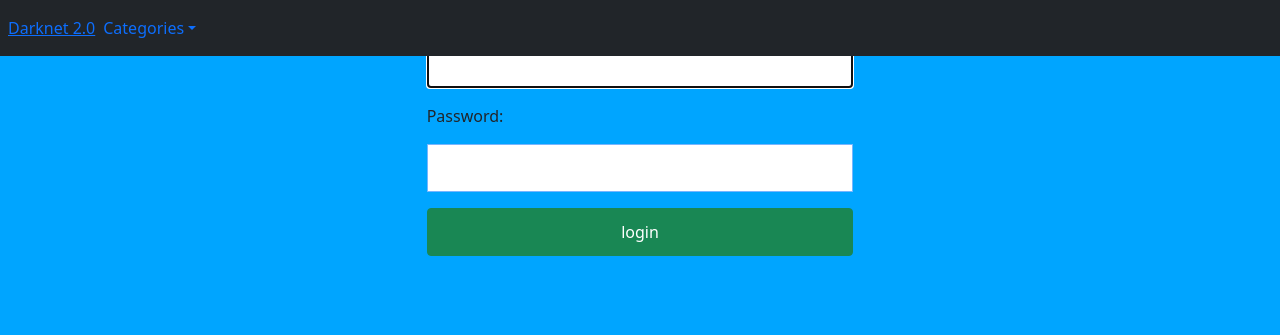
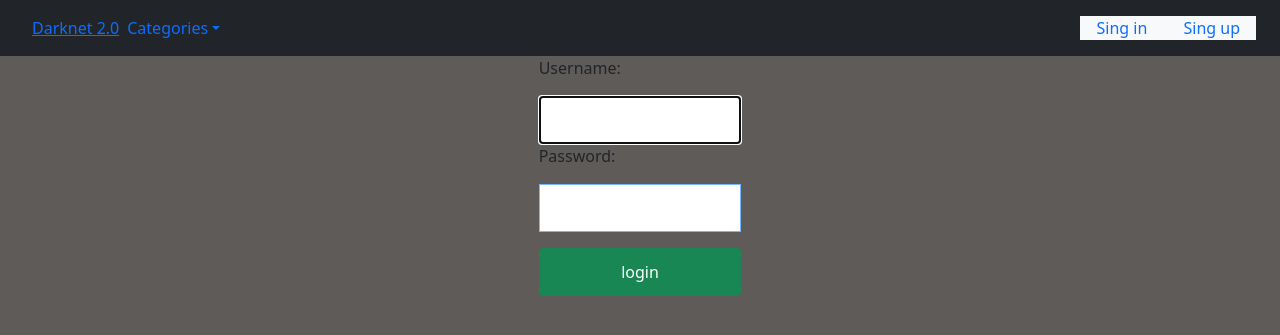
Before and after one commit to DeltaStas365/1st-django-project, a Django app: page /users/login/ in a window 1280 px wide. Shown: the top 335 px of the page. Run offline with Django 4.2, Linux system fonts and the light colour scheme.

Commit message:
Some fixes must to do!!!

```diff
--- a/first_site/games/templates/base_generic.html
+++ b/first_site/games/templates/base_generic.html
@@ -9,13 +9,13 @@
           integrity="sha384-EVSTQN3/azprG1Anm3QDgpJLIm9Nao0Yz1ztcQTwFspd3yD65VohhpuuCOmLASjC" crossorigin="anonymous">
     <style>
         body {
-    background-color: #00a5ff;
+    background-color: #5e5b59;
     }
     </style>
 </head>
 <body>
 <header>
-    <nav class="navbar fixed-top navbar-expand-lg bg-body-tertiary bg-dark">
+    <nav class="navbar fixed-top navbar-expand-md px-4 md-5 bg-dark">
         <button class="navbar-toggler" type="button" data-bs-toggle="collapse"
                 data-bs-target="#menuItems" aria-controls="menuItems" aria-expanded="false"
                 aria-label="Toggle Navigation">
@@ -35,18 +35,22 @@
                 </li>
             </ul>
         </div>
+        <div class="ms-auto bg-light">
+            {% if user.is_authenticated %}
+            <a href="{% url 'profile' %}" class="px-3 text-decoration-none">{{ user.username }}</a>
+            {% else %}
+            <a href="{% url 'login' %}" class="px-3 text-decoration-none">Sing in</a>
+            <a href="{% url 'signup' %}" class="px-3 text-decoration-none">Sing up</a>
+            {% endif %}
+        </div>
     </nav>
 </header>
-<!--<ul>-->
-<!--    {% if user.is_authenticated %}-->
-<!--    <li>User: {{user.get_username}}</li>-->
-<!--    <li><a href="{% url 'logout' %}?next={{ request.path }}">Log Out</a></li>-->
-<!--    {% else %}-->
-<!--    <li><a href="{% url 'login' %}?next={{ request.path }}">Log in</a></li>-->
-<!--    {% endif %}-->
-<!--</ul>-->
-{% block content %}
-{% endblock %}
+<main>
+    <div class="page-container">
+        {% block content %}
+        {% endblock %}
+    </div>
+</main>
 <script src="https://cdn.jsdelivr.net/npm/bootstrap@5.1.3/dist/js/bootstrap.min.js" integrity="sha384-QJHtvGhmr9XOIpI6YVutG+2QOK9T+ZnN4kzFN1RtK3zEFEIsxhlmWl5/YESvpZ13" crossorigin="anonymous"></script>
 </body>
 </html>
--- a/first_site/static/css/index.css
+++ b/first_site/static/css/index.css
@@ -10,3 +10,8 @@ input {
 .game-card {
     width: 100%;
 }
+.page-container {
+    margin-top: 3.5rem;
+    margin-left: 2rem;
+    margin-right: 2rem;
+}
--- a/first_site/users/templates/registration/login.html
+++ b/first_site/users/templates/registration/login.html
@@ -1,4 +1,5 @@
 {% extends "base_generic.html" %}
+{% load static %}
 {% block content %}
     {% if form.errors %}
         <p class="bg-danger">Password or username are incorrect!</p>
@@ -10,10 +11,10 @@
             <div class="text-bg-warning">Please log in to enter</div>
         {% endif %}
     {% endif %}
-    <form class="flex" action="{% url 'login' %}" method="post">
+    <form class="d-flex" action="{% url 'login' %}" method="post">
         {% csrf_token %}
-        <div class="col-lg-4 col-md-6 col-10 mx-auto">
-            <div class="flex-column mb-3">
+        <div class="col-lg-2 col-md-6 col-10 mx-auto">
+            <div class="flex-column mb-8">
                 <p>{{ form.username.label_tag }}</p>
                 <div>{{ form.username }}</div>
             </div>
```
